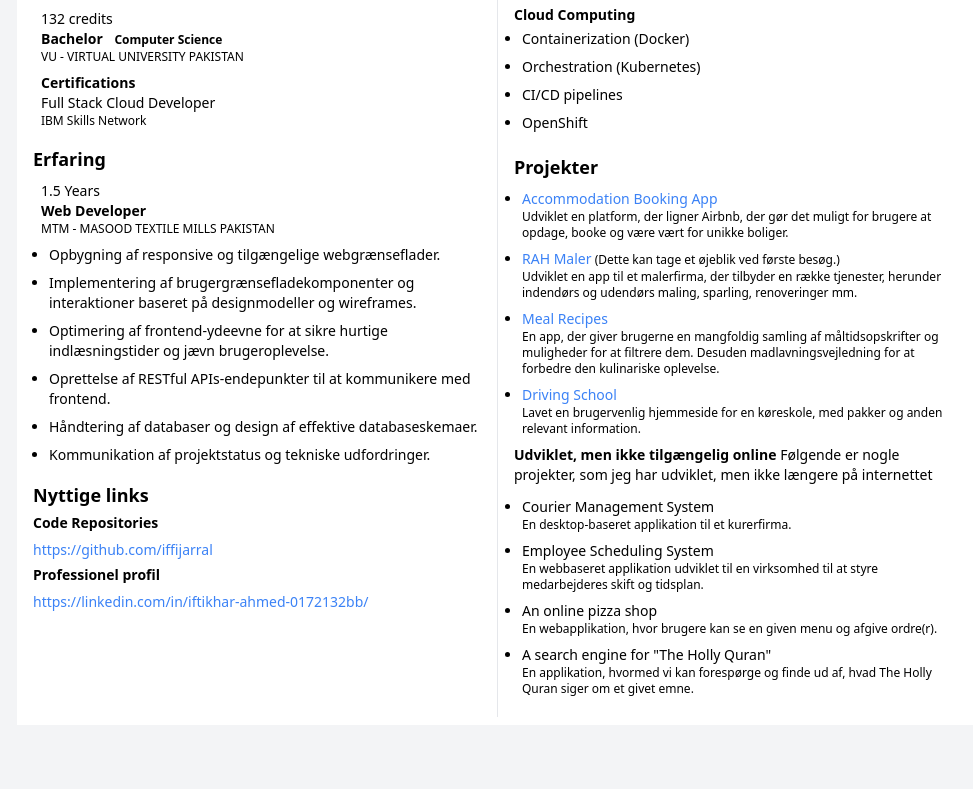
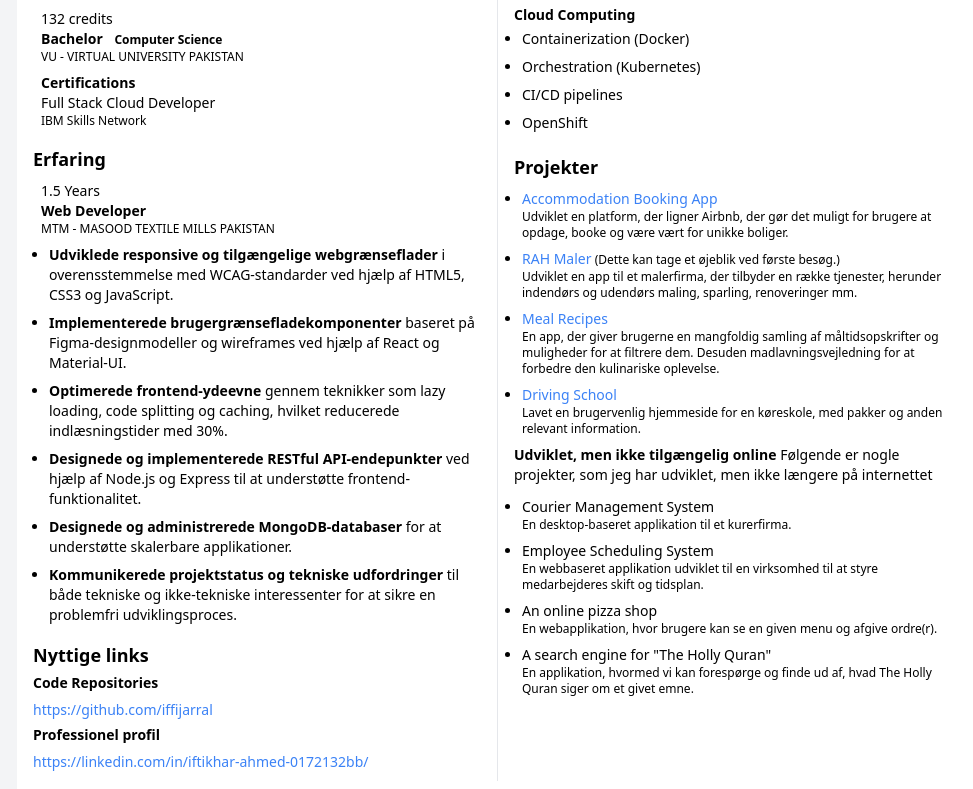
Before and after one commit to iffijarral/cv, a plain HTML site: page index.html in a window 1280 px wide. Shown: the part 565-1354 px from the top of the page, without its empty margins (143-1116 px from the left). Before the commit the page ends 1290 px from the top, so only its background shows below. Drawn offline with Linux system fonts and the light colour scheme.

Commit message:
experience adjusted

```diff
--- a/index.html
+++ b/index.html
@@ -116,15 +116,12 @@
                         <p class="font-bold">Web Developer </p>
                         <p class="text-xs">MTM - MASOOD TEXTILE MILLS PAKISTAN</p>
                         <ul class="list-disc px-2">
-                            <li class="pt-2">Opbygning af responsive og tilgængelige webgrænseflader.</li>
-                            <li class="pt-2">Implementering af brugergrænsefladekomponenter og interaktioner baseret på
-                                designmodeller og wireframes.</li>
-                            <li class="pt-2">Optimering af frontend-ydeevne for at sikre hurtige indlæsningstider og
-                                jævn brugeroplevelse.</li>
-                            <li class="pt-2">Oprettelse af RESTful APIs-endepunkter til at kommunikere med frontend.
-                            </li>
-                            <li class="pt-2">Håndtering af databaser og design af effektive databaseskemaer.</li>
-                            <li class="pt-2">Kommunikation af projektstatus og tekniske udfordringer.</li>
+                            <li class="pt-2"><span class="font-bold"> Udviklede responsive og tilgængelige webgrænseflader </span> i overensstemmelse med WCAG-standarder ved hjælp af HTML5, CSS3 og JavaScript.</li>
+                            <li class="pt-2"><span class="font-bold"> Implementerede brugergrænsefladekomponenter </span> baseret på Figma-designmodeller og wireframes ved hjælp af React og Material-UI.</li>
+                            <li class="pt-2"><span class="font-bold"> Optimerede frontend-ydeevne </span> gennem teknikker som lazy loading, code splitting og caching, hvilket reducerede indlæsningstider med 30%.</li>
+                            <li class="pt-2"><span class="font-bold"> Designede og implementerede RESTful API-endepunkter </span> ved hjælp af Node.js og Express til at understøtte frontend-funktionalitet. </li>
+                            <li class="pt-2"><span class="font-bold"> Designede og administrerede MongoDB-databaser </span> for at understøtte skalerbare applikationer.</li>
+                            <li class="pt-2"><span class="font-bold">Kommunikerede projektstatus og tekniske udfordringer </span> til både tekniske og ikke-tekniske interessenter for at sikre en problemfri udviklingsproces.</li>
                         </ul>
                     </li>
                 </ul>
@@ -239,6 +236,7 @@
                                 Git
                             </li>
                         </ul>
+
                     </article>
                     <article>
                         <p class="font-bold">Miscellaneous</p>
```
